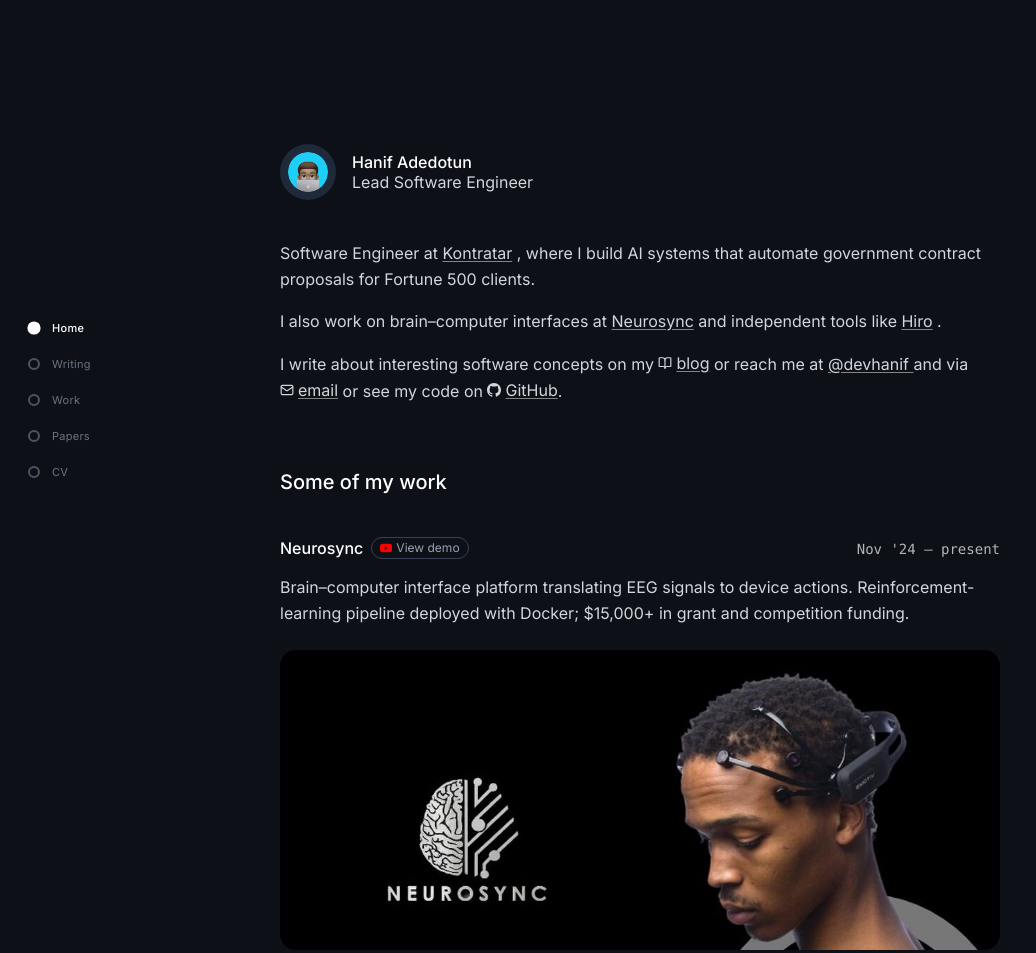
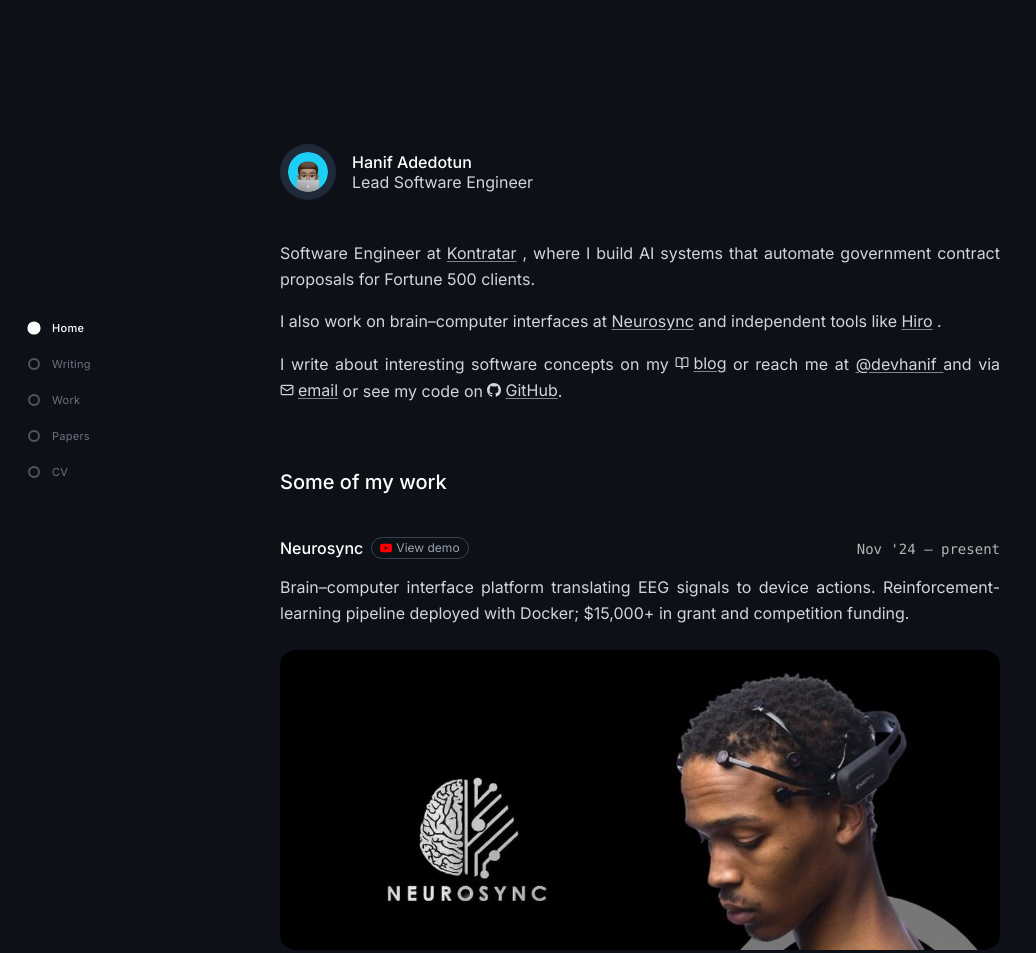
Before and after one commit to Hanif-adedotun/Portfolio, an Astro site: page / in a window 1280 px wide. Shown: the top 953 px of the page, without its empty margins (0-1036 px from the left). Built offline with nearby package versions, Linux system fonts and the light colour scheme; Astro itself is replaced by a stand-in of ours.

Commit message:
feat: justify text

```diff
--- a/src/styles/global.css
+++ b/src/styles/global.css
@@ -128,6 +128,10 @@
     font-weight: 400;
     line-height: 26px;
     color: lab(73.668 0 0);
+  }
+  p {
+    text-align: justify;
+    hyphens: auto;
   }
 }
 
```
